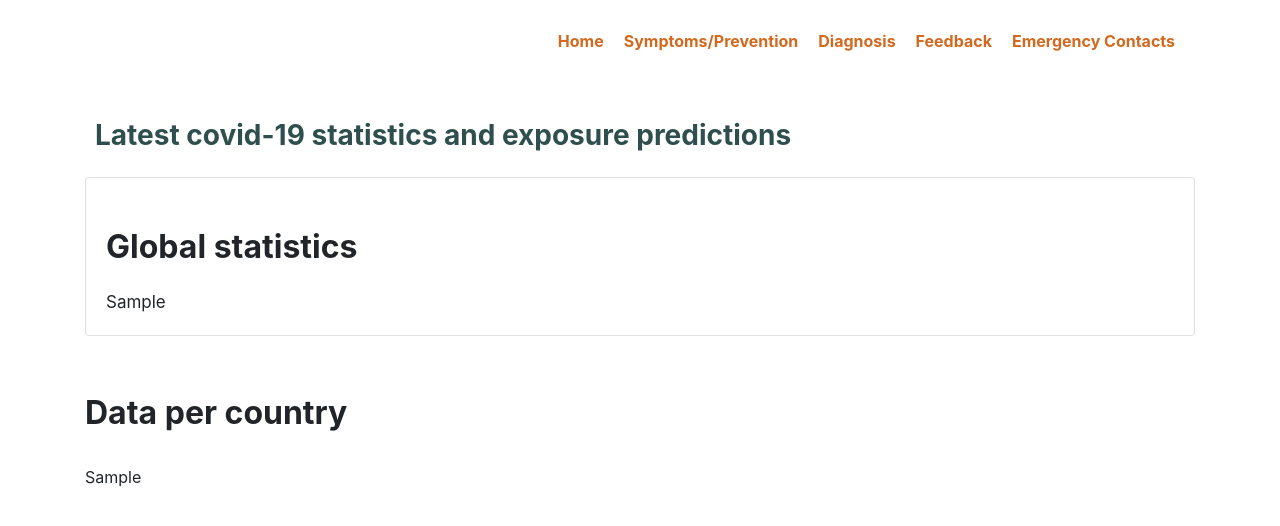
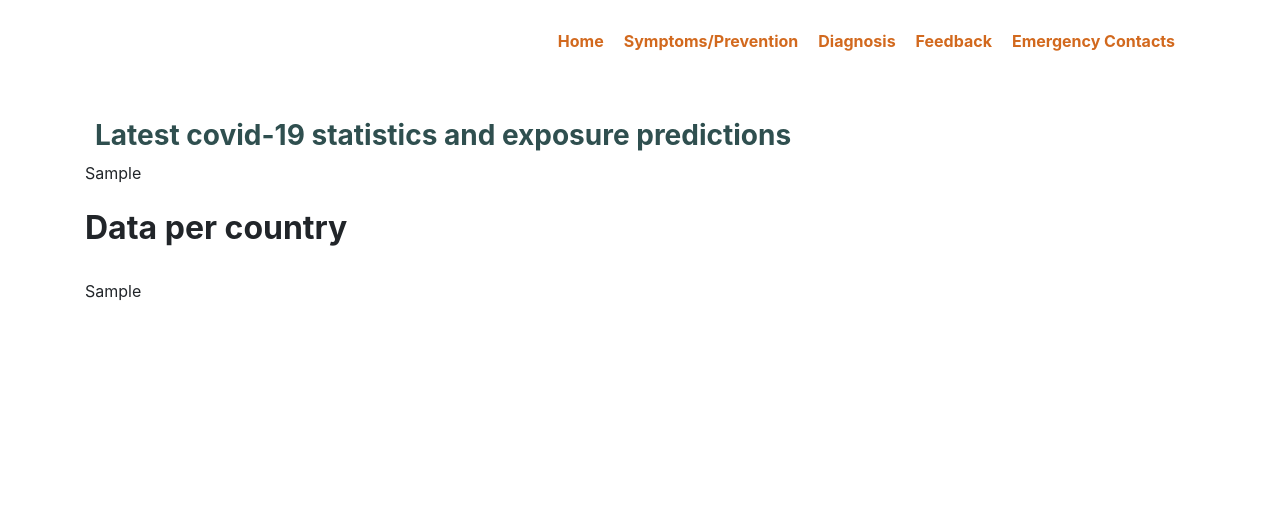
Before and after one commit to MsMutinda/CovidTracker, a Django app: template Tracker/templates/Tracker/home.html in a window 1280 px wide. Shown: the top 526 px of the page. Run offline with Django 3.2, Linux system fonts and the light colour scheme; the template is opened without the code that fills it: most values are stand-ins (such as "Sample title", 1, 10 or a date in 2020); parts of the project's set-up code (start-up, migrations or seed data) failed here and were passed over; some libraries are stand-ins or nearby versions.

Commit message:
global plot

```diff
--- a/Tracker/templates/Tracker/home.html
+++ b/Tracker/templates/Tracker/home.html
@@ -25,18 +25,16 @@
 
   </div>
 
-    <div class="row">
-        <div class="col-12 mt-3">
-            <div class="card">
-                <div class="card-horizontal">
-                    <div class="card-body">
-                          <h3 class="card-title" style="font-size: 32px;"><strong>Global statistics </strong></h3><br><br>
-                                <div style="font-size: 17px;">
-
-                                     {% autoescape off %}
-                                        {{ plot_div }}
-                                     {% endautoescape %}
-
+    {% autoescape off %}
+        {{ plot_div }}
+    {% endautoescape %}
+<!--    <div class="row">-->
+<!--        <div class="col-12 mt-3">-->
+<!--            <div class="card">-->
+<!--                <div class="card-horizontal">-->
+<!--                    <div class="card-body">-->
+<!--                          <h3 class="card-title" style="font-size: 32px;"><strong>Global statistics </strong></h3><br><br>-->
+<!--                                <div style="font-size: 17px;">-->
 <!--                                    <p><b>Date:</b> {{respdata1.Global.Date}}</p>-->
 <!--                                    <p><b>New Confirmed Cases: </b> {{respdata1.Global.NewConfirmed}}</p>-->
 <!--                                    <p><b>New Deaths: </b> {{respdata1.Global.NewDeaths}}</p>-->
@@ -44,12 +42,12 @@
 <!--                                    <p><b>Total Confirmed:</b> {{respdata1.Global.TotalConfirmed}}</p>-->
 <!--                                    <p><b>Total Deaths: </b>{{respdata1.Global.TotalDeaths}}</p>-->
 <!--                                    <p><b>Total Recovered:</b> {{respdata1.Global.TotalRecovered}}</p>-->
-                                </div>
-                    </div>
-                </div>
-            </div>
-        </div>
-    </div>
+<!--                                </div>-->
+<!--                    </div>-->
+<!--                </div>-->
+<!--            </div>-->
+<!--        </div>-->
+<!--    </div>-->
 
     <br><br>
 <!--    <div class="float-right" style="position: relative; right: 90px;">-->
```
